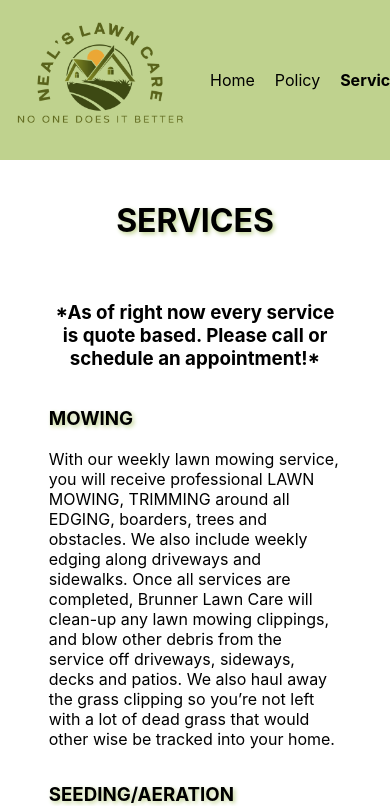
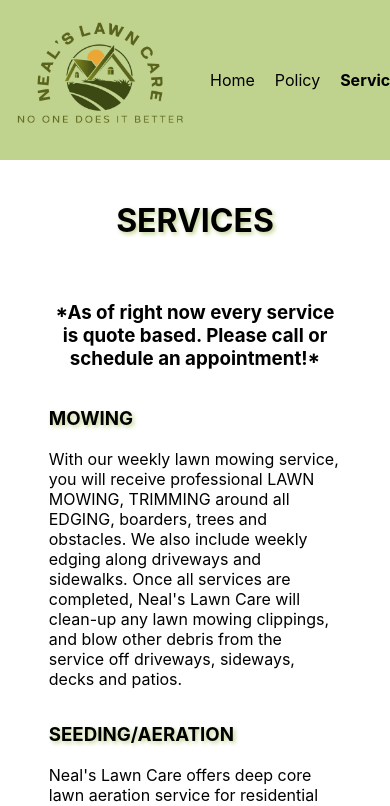
Before and after one commit to TheGrimmmz/nealslawncare, a React (Create React App) app: page /services in a window 390 px wide. Shown: the top 806 px of the page. Built offline with nearby package versions, Linux system fonts and the light colour scheme.

Commit message:
responsive

```diff
--- a/src/data/servicesData.js
+++ b/src/data/servicesData.js
@@ -2,7 +2,7 @@ const services = [
     {
       "img": "https://www.deere.com/assets/images/region-4/industries/landscaping-and-grounds-care/mcs/r4f071149-mcs-hero.jpg",
       "title": "MOWING",
-      "description": "With our weekly lawn mowing service, you will receive professional LAWN MOWING, TRIMMING around all EDGING, boarders, trees and obstacles.  We also include weekly edging along driveways and sidewalks.  Once all services are completed, Brunner Lawn Care will clean-up any lawn mowing clippings, and blow other debris from the service off driveways, sideways, decks and patios. We also haul away the grass clipping so you’re not left with a lot of dead grass that would other wise be tracked into your home."
+      "description": "With our weekly lawn mowing service, you will receive professional LAWN MOWING, TRIMMING around all EDGING, boarders, trees and obstacles.  We also include weekly edging along driveways and sidewalks.  Once all services are completed, Neal's Lawn Care will clean-up any lawn mowing clippings, and blow other debris from the service off driveways, sideways, decks and patios."
     },
     {
       "img": "https://149673858.v2.pressablecdn.com/wp-content/uploads/2020/06/Aeration-Blend-1-4298X1737-pixels-scaled.jpg",
```
